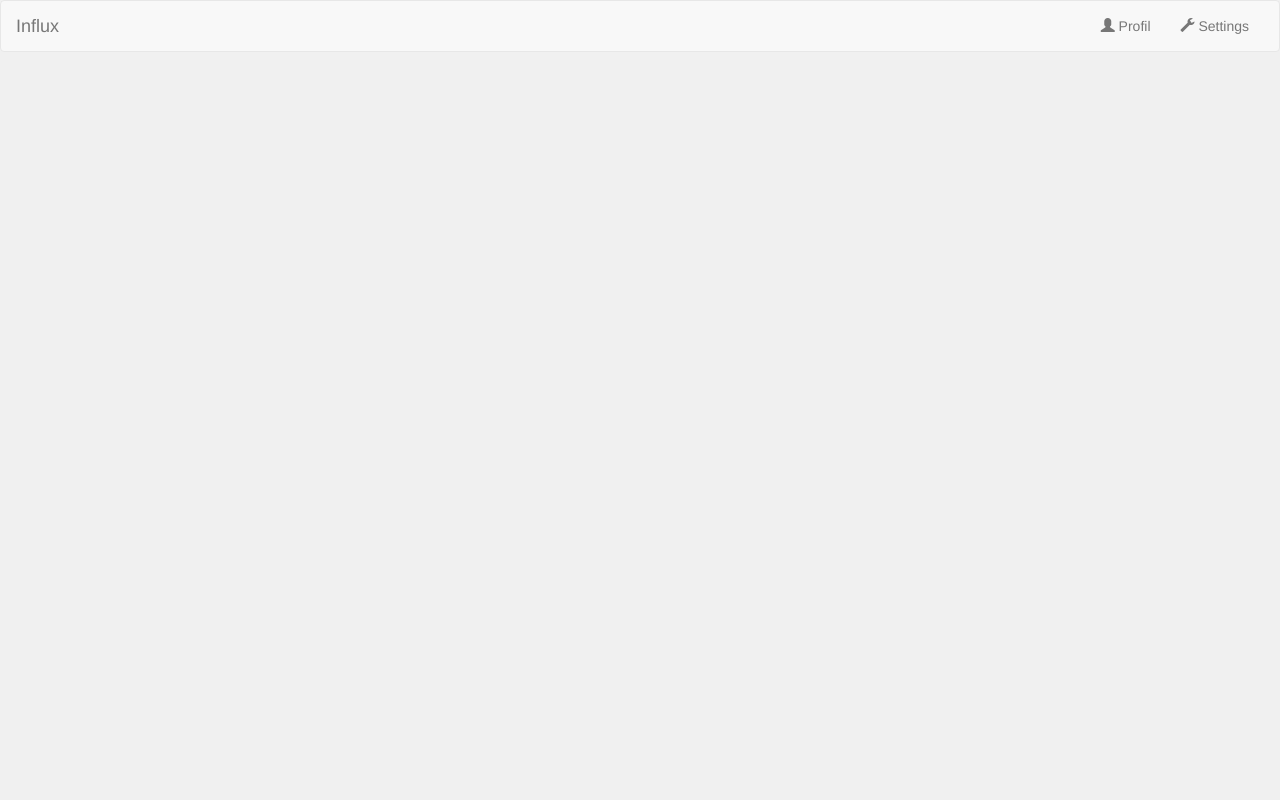
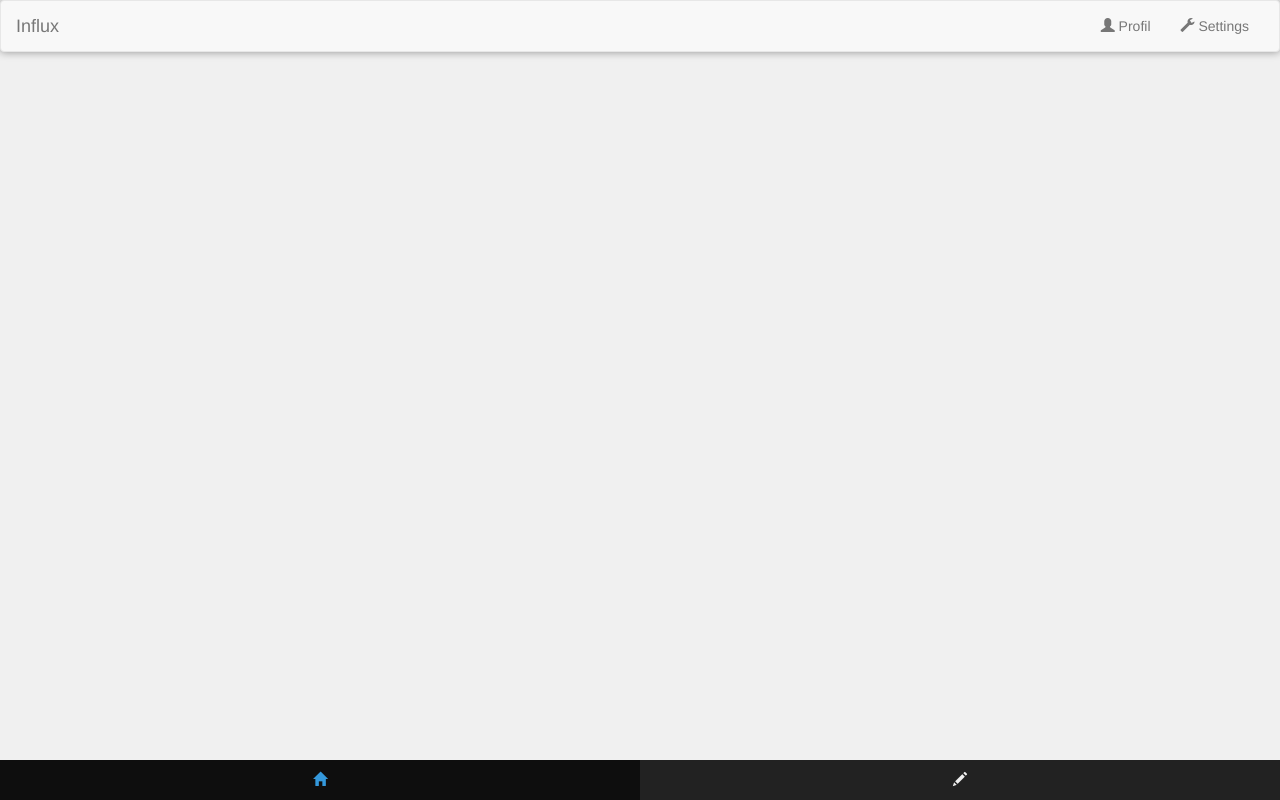
Before and after one commit to Bornholm/influx, a website: page index.html in a window 1280 px wide. Drawn offline with nearby package versions, Linux system fonts and the light colour scheme.

Commit message:
Navbar bottom + css effects

```diff
--- a/index.html
+++ b/index.html
@@ -10,7 +10,8 @@
   <body ng-controller="AppCtrl">
 
     <!-- Layout -->
-    <nav class="navbar navbar-default" role="navigation">
+    <!-- Navbar top start -->
+    <nav class="navbar navbar-default nav-top" role="navigation">
       <div class="container-fluid">
         <div class="navbar-header">
           <button type="button" class="navbar-toggle" data-toggle="collapse" data-target="#bs-example-navbar-collapse-1">
@@ -29,6 +30,20 @@
         </div>
       </div>
     </nav>
+    <!-- Navbar top stop -->
+
+    <!-- Navbar bottom start -->
+      <div class="container-fluid">
+          <div id="navbar-bottom">
+            <ul class="main-menu">
+              <li><a href="#" class="active"><i class="glyphicon glyphicon-home"></i></a></li>
+              <li><a href="#"><i class="glyphicon glyphicon-pencil"></i></a></li>
+            </ul>
+          </div>
+      </div>
+    <!-- Navbar bottom stop -->
+
+    <!-- Feeds start -->
     <div class="container-fluid">
       <div class="row">
         <div class="col-md-12" ng-controller="FeedCtrl">
@@ -37,6 +52,7 @@
         </div>
       </div>
     </div>
+    <!-- Feeds stop -->
 
     <!-- Vendor -->
     <script src="bower_components/jquery/dist/jquery.min.js"></script>
--- a/style/style.css
+++ b/style/style.css
@@ -5,12 +5,18 @@
  * --- Summary
  * 0 - Generics
  * 1 - Feeds
- *
+ * 2 - Navigation
  */
 
 /**
  * 0 - Generics
  */
+*,
+html,
+body {
+    -webkit-box-sizing: border-box;
+}
+
 body { background: #f0f0f0; }
 
 /**
@@ -20,3 +26,52 @@ body { background: #f0f0f0; }
     position: relative;
     overflow: hidden;
 }
+
+/**
+ * 2 - NAVIGATION
+ */
+.nav-top {
+     box-shadow: 0 0 8px rgba(0,0,0,.4);
+}
+
+#navbar-bottom {
+    background: #222222;
+    position: absolute;
+    bottom: 0;
+    left: 0; right: 0;
+}
+
+.main-menu {
+    background: #222222;
+    list-style: none;
+    padding: 0; margin: 0;
+    position: relative;
+    overflow: hidden;
+}
+    .main-menu li {
+        display: inline-block;
+        width: 50%;
+        float: left;
+    }
+
+    .main-menu li a {
+        display: block;
+        padding: 10px;
+        text-align: center;
+        color: #f0f0f0;
+        background: #222222;
+        -webkit-transition: all .25s ease-in-out;
+           -moz-transition: all .25s ease-in-out;
+            -ms-transition: all .25s ease-in-out;
+             -o-transition: all .25s ease-in-out;
+                transition: all .25s ease-in-out;
+    }
+
+    .main-menu li a:hover {
+        background: rgba(0,0,0,.4);
+    }
+
+    .main-menu li a.active {
+        background: rgba(0,0,0,.6);
+        color: #3498db;
+    }
```
